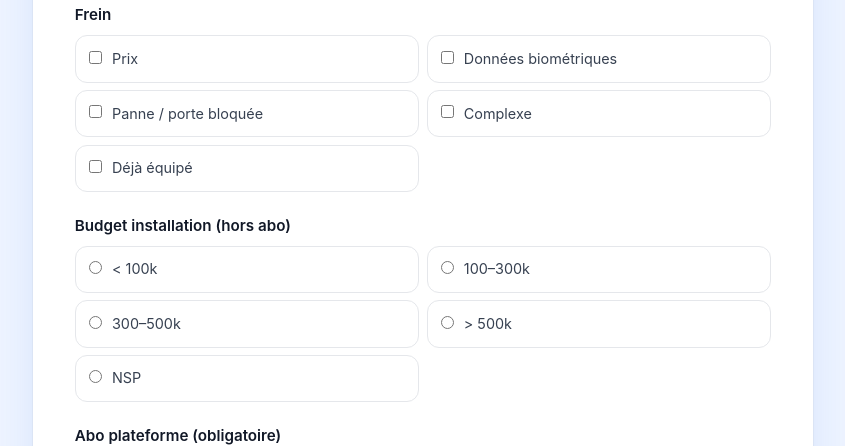
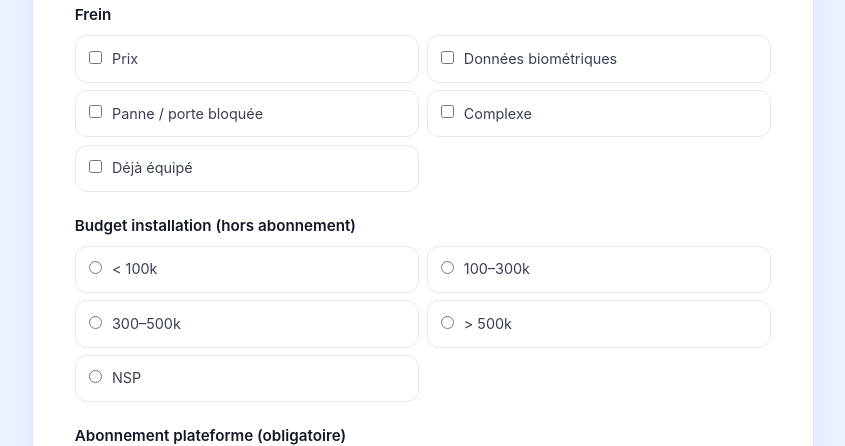
Before and after one commit to Fatoumata7703/empreintepro-etude, a Flask app: page / in a window 1280 px wide. Shown: the part 2200-2646 px from the top of the page, without its empty margins (217-1062 px from the left). Run offline with Flask 3, Linux system fonts and the light colour scheme; some libraries are stand-ins or nearby versions.

Commit message:
Drop the 6-min label and spell out abonnement instead of abo.

```diff
--- a/etude_db.py
+++ b/etude_db.py
@@ -79,10 +79,10 @@ LABELS = {
         "nsp": "Je ne sais pas",
     },
     "abonnement": {
-        "oui": "OK, abo au mois",
+        "oui": "OK, abonnement au mois",
         "selon": "OK, selon le montant",
         "achat": "OK, préfère payer une année d’avance",
-        "non": "Le prix de l’abo me gêne (mais il reste obligatoire)",
+        "non": "Le prix de l’abonnement me gêne (mais il reste obligatoire)",
         "nsp": "Je ne sais pas encore",
     },
     "interet": {
@@ -387,7 +387,7 @@ def _person_card(row):
     if qui:
         bits.append("Doivent pouvoir ouvrir : " + ", ".join(qui) + ".")
     bits.append(f"Intérêt EmpreintePro : {interet_label}. Suite : {pilote_label}.")
-    bits.append(f"Installation (budget) : {budget}. Abo plateforme (enrôlement / droits) : {abonnement}.")
+    bits.append(f"Installation (budget) : {budget}. Abonnement plateforme (enrôlement / droits) : {abonnement}.")
     bits.append(f"Urgence : {urgence}. Décideur : {decideur}. Vu ailleurs : {ailleurs}.")
     if concurrents:
         bits.append("Concurrents connus : " + ", ".join(concurrents) + ".")
--- a/static/js/dashboard.js
+++ b/static/js/dashboard.js
@@ -200,7 +200,7 @@ function openPerson(id) {
       ${field("Freins", joinList(row.freins))}
       ${field("Concurrents", joinList(row.concurrents))}
       ${field("Budget installation", row.budget)}
-      ${field("Abo plateforme (enrôlement / droits)", row.abonnement)}
+      ${field("Abonnement plateforme (enrôlement / droits)", row.abonnement)}
       ${field("Urgence", row.urgence)}
       ${field("Démo / essai", row.pilote)}
       ${field("Cas concret", row.incident || "—")}
--- a/templates/etude_dashboard.html
+++ b/templates/etude_dashboard.html
@@ -87,7 +87,7 @@
       </div>
       <div class="card">
         <h3>Budget installation</h3>
-        <p class="chart-sub">Prix une fois : matériel + pose (sans l’abo)</p>
+        <p class="chart-sub">Prix une fois : matériel + pose (sans l’abonnement)</p>
         <div class="chart-box"><canvas id="chartBudget"></canvas></div>
       </div>
       <div class="card">
@@ -106,7 +106,7 @@
         <div class="chart-box"><canvas id="chartAilleurs"></canvas></div>
       </div>
       <div class="card">
-        <h3>Abo plateforme (serveur)</h3>
+        <h3>Abonnement plateforme (serveur)</h3>
         <p class="chart-sub">Obligatoire : au mois ou une année d’avance — pour enrôler et gérer les accès</p>
         <div class="chart-box"><canvas id="chartAbonnement"></canvas></div>
       </div>
--- a/templates/etude_docs.html
+++ b/templates/etude_docs.html
@@ -70,7 +70,7 @@
           <li>Comment on entre chez vous aujourd’hui, et quelles marques vous connaissez.</li>
           <li>Ce qui pose problème.</li>
           <li>Ce que vous attendez, et qui décide.</li>
-          <li>Votre réaction à EmpreintePro, freins, budget d’installation et abo plateforme.</li>
+          <li>Votre réaction à EmpreintePro, freins, budget d’installation et abonnement plateforme.</li>
           <li>Urgence et ouverture à une démo ou un essai.</li>
         </ol>
 
--- a/templates/questionnaire.html
+++ b/templates/questionnaire.html
@@ -18,7 +18,7 @@
           </div>
         </div>
         <h1>Accès à vos locaux / maison</h1>
-        <p class="lead">~6 min · PME ou particulier · anonyme possible</p>
+        <p class="lead">PME ou particulier · anonyme possible</p>
       </header>
 
       <form id="surveyForm">
@@ -156,7 +156,7 @@
           </div>
 
           <div class="q">
-            <span class="label">Budget installation (hors abo)</span>
+            <span class="label">Budget installation (hors abonnement)</span>
             <div class="choices two">
               <label class="opt"><input type="radio" name="budget" value="lt100"> &lt; 100k</label>
               <label class="opt"><input type="radio" name="budget" value="100_300"> 100–300k</label>
@@ -167,12 +167,12 @@
           </div>
 
           <div class="q">
-            <span class="label">Abo plateforme (obligatoire)</span>
+            <span class="label">Abonnement plateforme (obligatoire)</span>
             <div class="choices two">
               <label class="opt"><input type="radio" name="abonnement" value="oui"> Au mois</label>
               <label class="opt"><input type="radio" name="abonnement" value="selon"> Selon montant</label>
               <label class="opt"><input type="radio" name="abonnement" value="achat"> Année d’avance</label>
-              <label class="opt"><input type="radio" name="abonnement" value="non"> Prix gênant (abo quand même)</label>
+              <label class="opt"><input type="radio" name="abonnement" value="non"> Prix gênant (abonnement quand même)</label>
               <label class="opt"><input type="radio" name="abonnement" value="nsp"> NSP</label>
             </div>
           </div>
```
